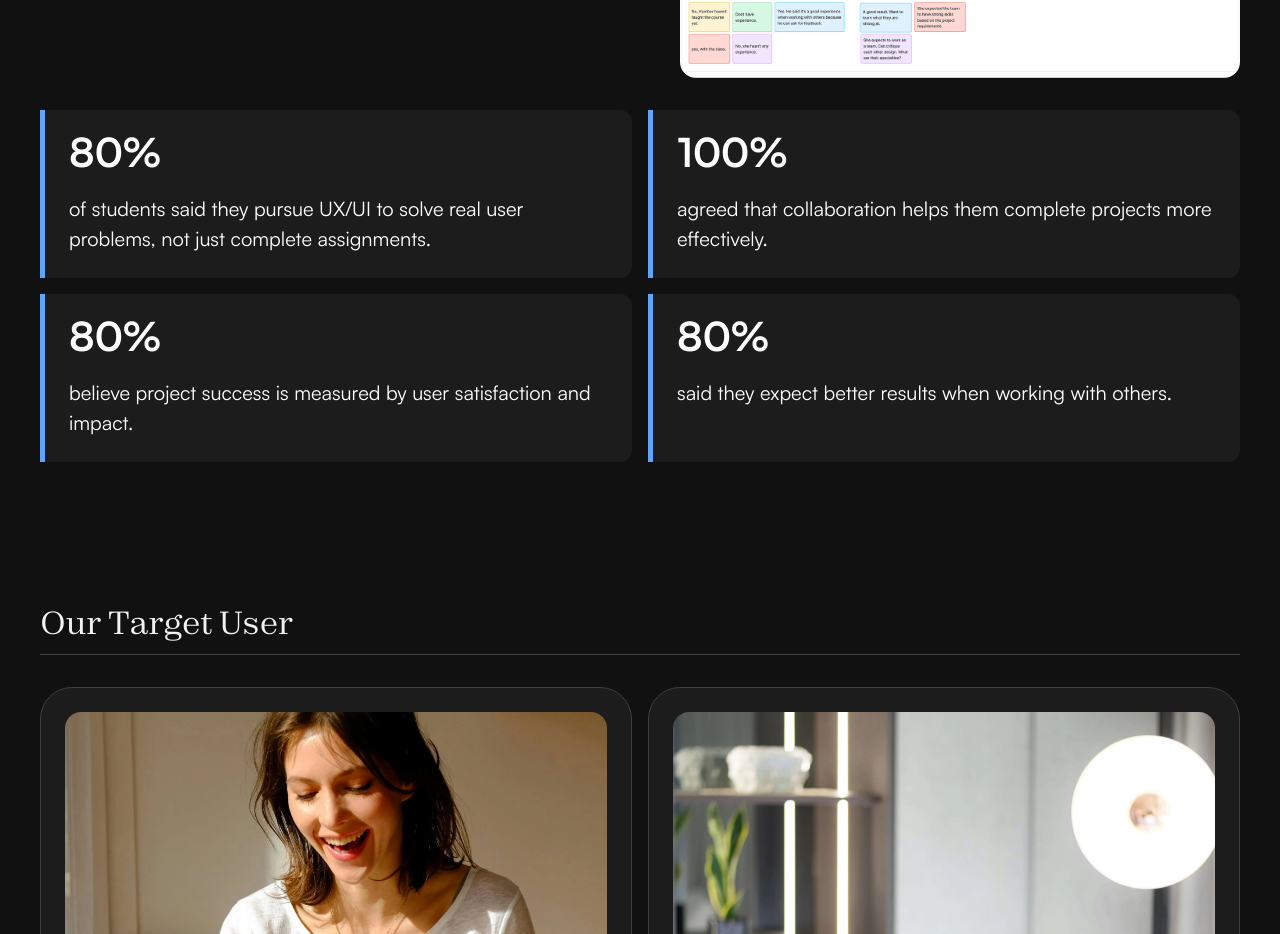
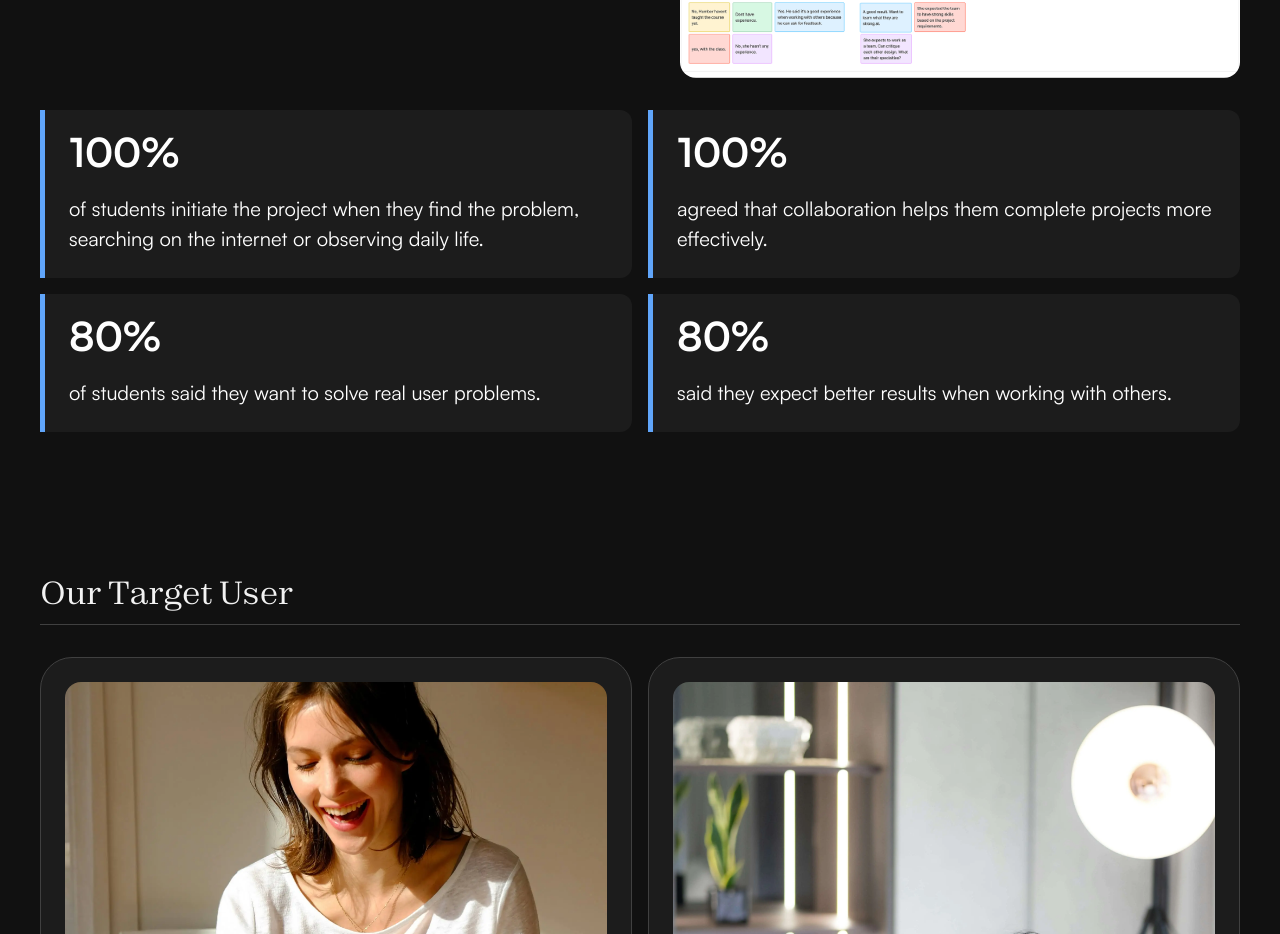
Before and after one commit to mattrcp/slide-style-portfolio, a Next.js app: page /teammie in a window 1280 px wide. Shown: the part 5439-6373 px from the top of the page. Built offline with nearby package versions, Linux system fonts and the light colour scheme.

Commit message:
changed the discovery research

```diff
--- a/src/app/components/teammie/Discovery.jsx
+++ b/src/app/components/teammie/Discovery.jsx
@@ -15,7 +15,7 @@ import Link from "next/link";
 
 const Discovery = () => {
   return (
-    <section className="w-full h-full overflow-visible">
+    <section className="overflow-visible w-full h-full">
       <WhatsTeammie />
       <Planning />
       <Research />
@@ -28,13 +28,13 @@ export default Discovery;
 const WhatsTeammie = () => {
   return (
     <Wrapper id="problem">
-      <div className="w-full py-4 border-b border-border">
+      <div className="py-4 w-full border-b border-border">
         <h2 className="text-[24px] md:text-[32px] leading-none text-secondaryText">
           Why did we make Teammie?
         </h2>
       </div>
 
-      <div className="flex flex-col w-full ">
+      <div className="flex flex-col w-full">
         <h1 className="w-full text-primaryText font-satoshi font-medium  text-[clamp(24px,5vw,40px)]">
           Many students struggle to find meaningful, real-world projects that
           offer practical experience while managing personal growth. This
@@ -59,7 +59,7 @@ const Planning = () => {
 
   return (
     <Wrapper>
-      <div className="w-full py-4 border-b border-border">
+      <div className="py-4 w-full border-b border-border">
         <h2 className="text-[24px] md:text-[32px] leading-none text-secondaryText">
           Project Planning
         </h2>
@@ -89,10 +89,10 @@ const Planning = () => {
             project goal.
           </p>
         </div>
-        <div className="flex flex-col items-start w-full gap-4 md:gap-0 md:items-center md:justify-between md:flex-row md:w-1/2">
+        <div className="flex flex-col gap-4 items-start w-full md:gap-0 md:items-center md:justify-between md:flex-row md:w-1/2">
           {teams.map((team, i) => {
             return (
-              <div className="flex flex-row items-center justify-center gap-4">
+              <div className="flex flex-row gap-4 justify-center items-center">
                 <Image
                   src={team.image}
                   alt="an image of the planning process from google excel"
@@ -108,7 +108,7 @@ const Planning = () => {
         </div>
       </div>
       <div className="flex flex-col w-full md:w-1/2"></div>
-      <div className="relative grid w-full h-full overflow-hidden place-items-center border-border">
+      <div className="grid overflow-hidden relative place-items-center w-full h-full border-border">
         <Image
           src={timeline}
           alt="Figma workspace"
@@ -123,9 +123,9 @@ const Planning = () => {
 const Research = () => {
   const results = [
     {
-      header: "80%",
+      header: "100%",
       description:
-        "of students said they pursue UX/UI to solve real user problems, not just complete assignments.",
+        "of students initiate the project when they find the problem, searching on the internet or observing daily life.",
     },
     {
       header: "100%",
@@ -134,8 +134,7 @@ const Research = () => {
     },
     {
       header: "80%",
-      description:
-        "believe project success is measured by user satisfaction and impact.",
+      description: "of students said they want to solve real user problems.",
     },
     {
       header: "80%",
@@ -145,7 +144,7 @@ const Research = () => {
 
   return (
     <Wrapper>
-      <div className="w-full py-4 border-b border-border">
+      <div className="py-4 w-full border-b border-border">
         <h2 className="text-[24px] md:text-[32px] leading-none text-secondaryText">
           What have we found through User Interview?
         </h2>
@@ -166,7 +165,7 @@ const Research = () => {
             to support the project.
           </p>
         </div>
-        <div className="relative grid w-full overflow-hidden md:w-1/2 place-items-center border-border">
+        <div className="grid overflow-hidden relative place-items-center w-full md:w-1/2 border-border">
           <Image
             src={interview}
             alt="an image of the results after the interview"
@@ -176,7 +175,7 @@ const Research = () => {
         </div>
       </div>
 
-      <div className="grid w-full grid-cols-1 gap-4 md:grid-cols-2">
+      <div className="grid grid-cols-1 gap-4 w-full md:grid-cols-2">
         {results.map((result, i) => (
           <div
             key={i}
```
